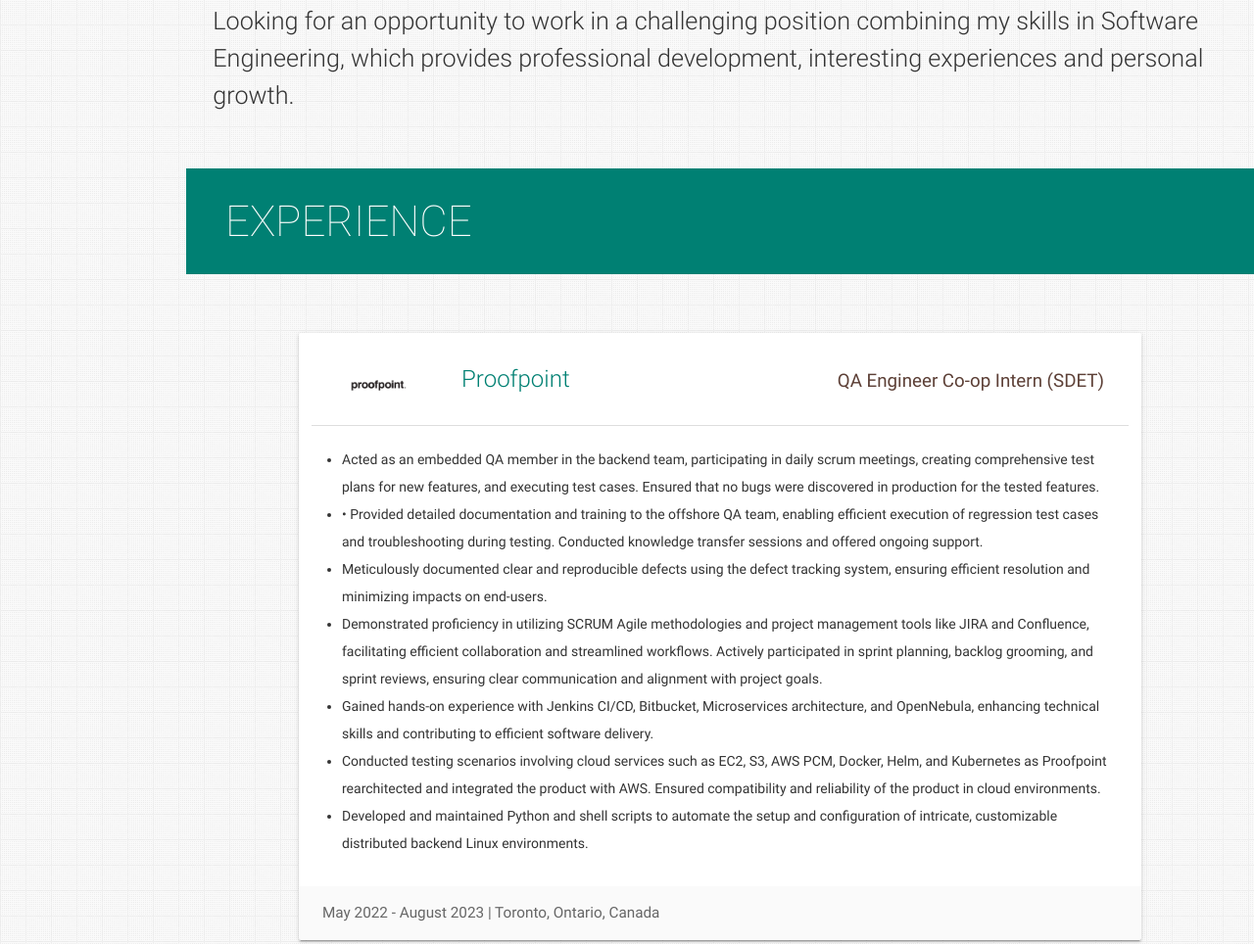
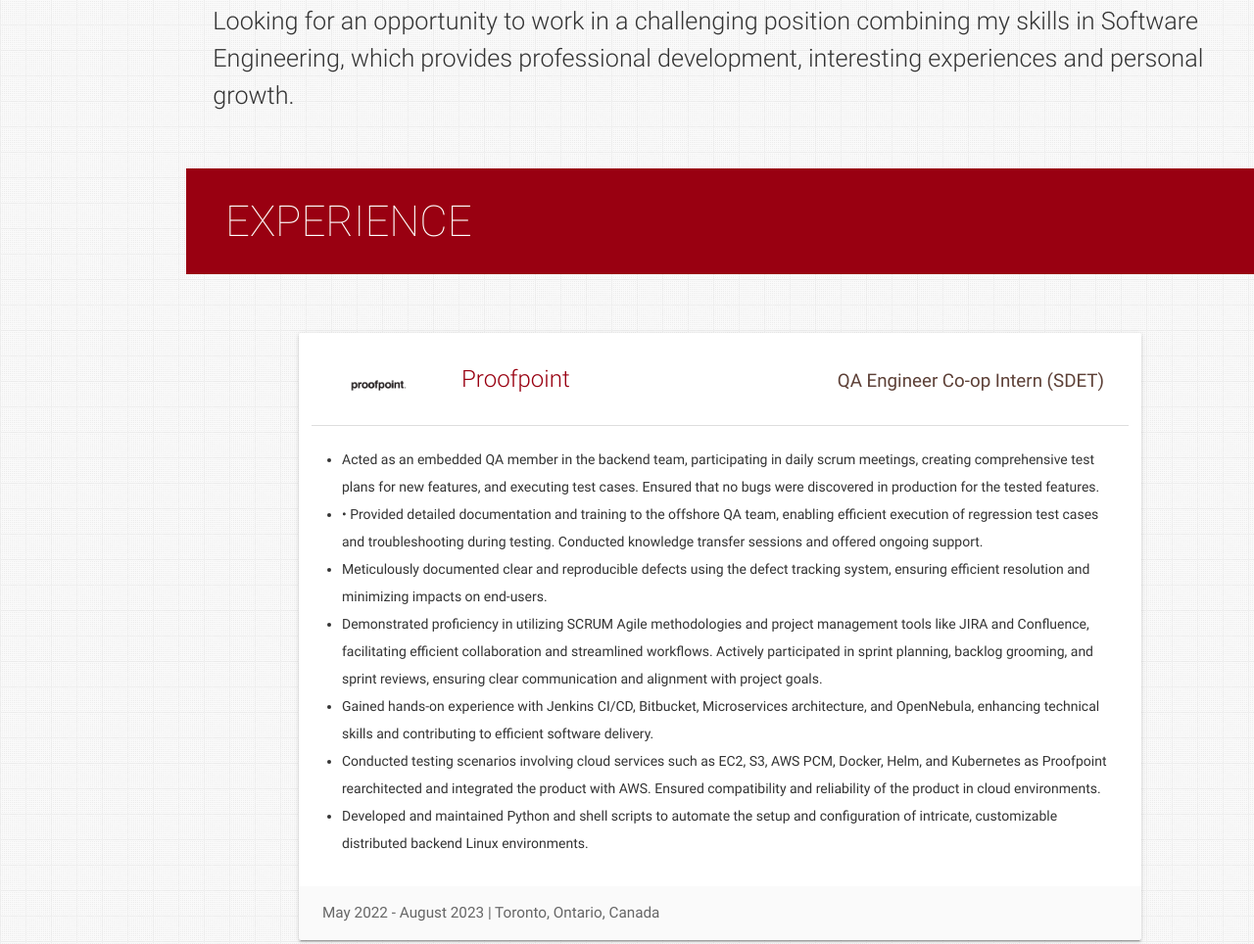
Before and after one commit to nicheeralal/nicheeralal.github.io, a plain HTML site: page index.html in a window 1280 px wide. Shown: the part 1431-2395 px from the top of the page at 98% size. Drawn offline with nearby package versions, Linux system fonts and the light colour scheme.

Commit message:
Activity 3: Changed colour scheme to cherry red via editing style.css

```diff
--- a/assets/css/style.css
+++ b/assets/css/style.css
@@ -549,7 +549,7 @@ small {
 /* main .teal-text */
 
 .teal-text {
-  color: #008073 !important;
+  color: #990011 !important;
 }
 
 /* .teal-text {
@@ -559,7 +559,7 @@ small {
 /* .teal */
 
 .teal {
-  background-color: #008073 !important;
+  background-color: #990011 !important;
 }
 
 /* .teal {
```
